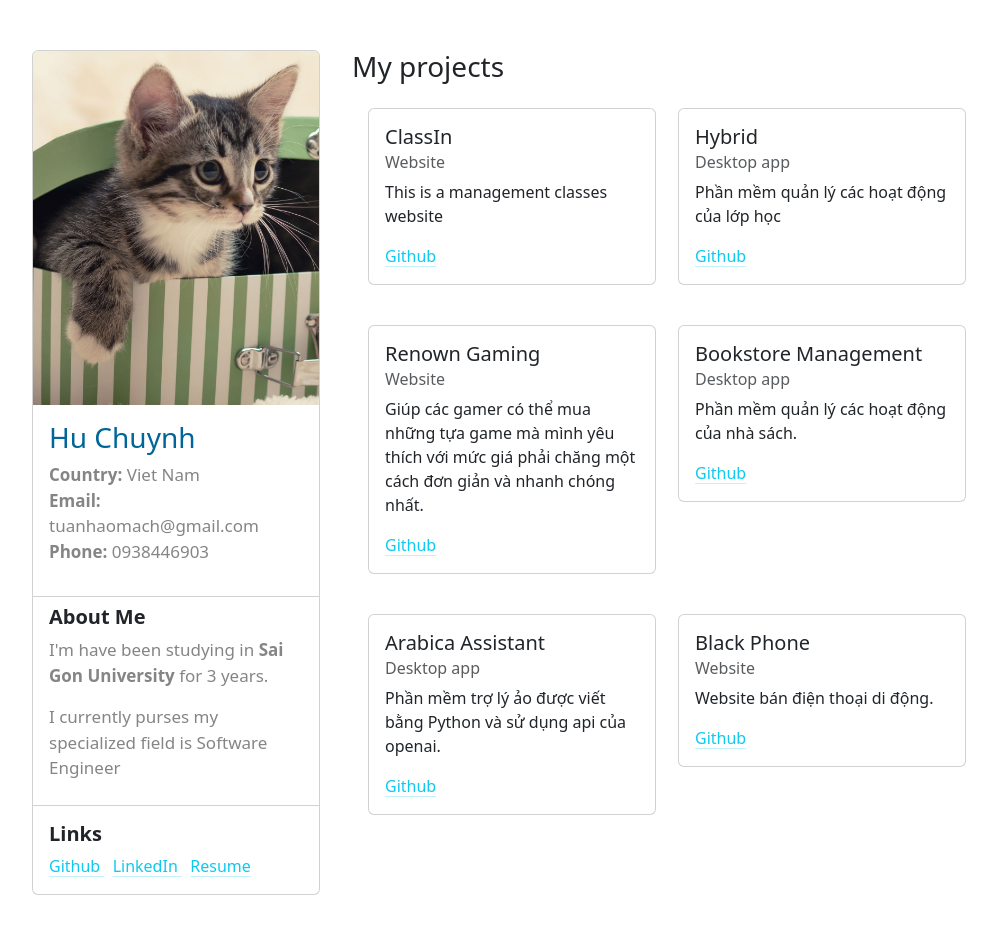
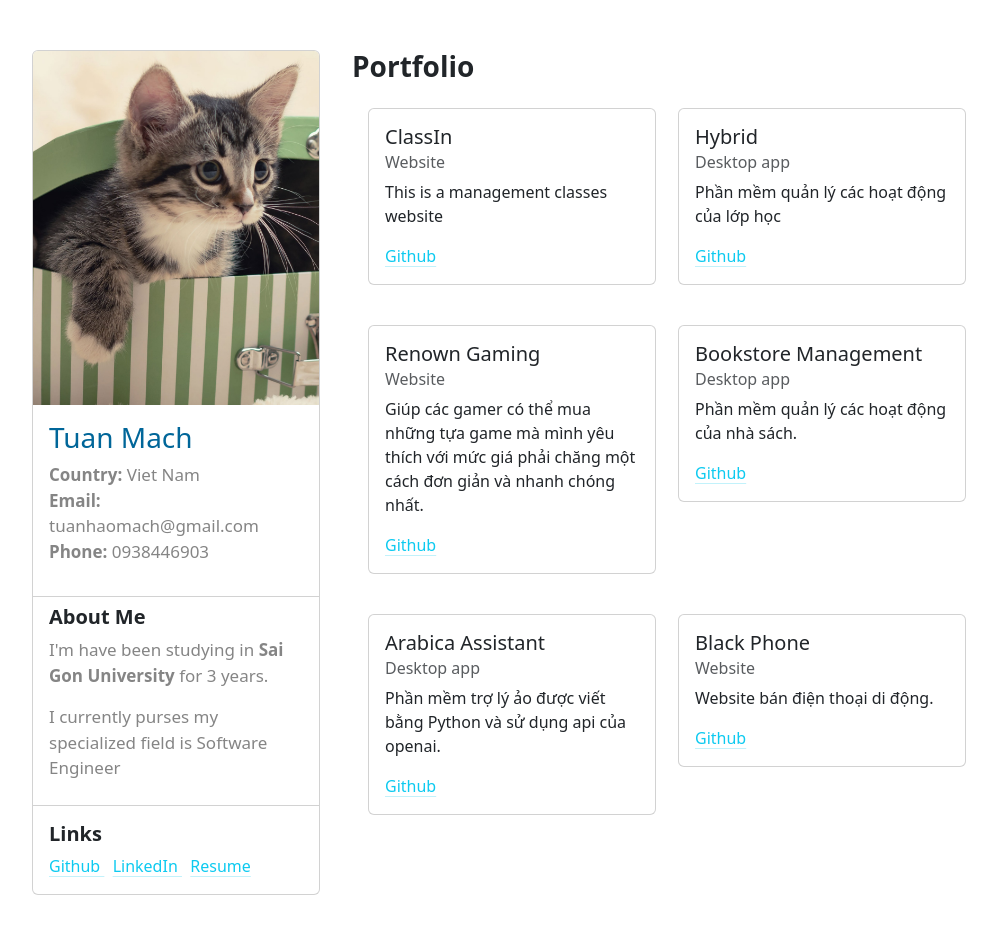
Before and after one commit to Huchuynh/MyBlog, a plain HTML site: page index.html in a window 1280 px wide. Shown: the whole page, without its empty margins (160-1157 px from the left). Drawn offline with nearby package versions, Linux system fonts and the light colour scheme.

Commit message:
change name

```diff
--- a/index.html
+++ b/index.html
@@ -16,7 +16,7 @@
             <div class="card" style="width: 18rem;">
                 <img src="./20200905_214627.jpg" class="card-img-top" alt="...">
                 <div class="card-body">
-                    <h3 class="card-title" style="color: #006699;">Hu Chuynh</h3>
+                    <h3 class="card-title" style="color: #006699;">Tuan Mach</h3>
                     <p style="color: #858585;font-size: 17px;">
                         <strong>Country:</strong> Viet Nam <br>
                         <strong>Email:</strong> tuanhaomach@gmail.com <br>
@@ -58,7 +58,7 @@
         </div>
 
         <div class="container text-right" style="margin: 50px 0 0 20px;">
-            <h3>My projects</h3>
+            <h3><strong>Portfolio</strong></h3>
             <div class="row g-2" style="width: 620px;">
                 <div class="col-6">
                     <div class="p-3">
```
